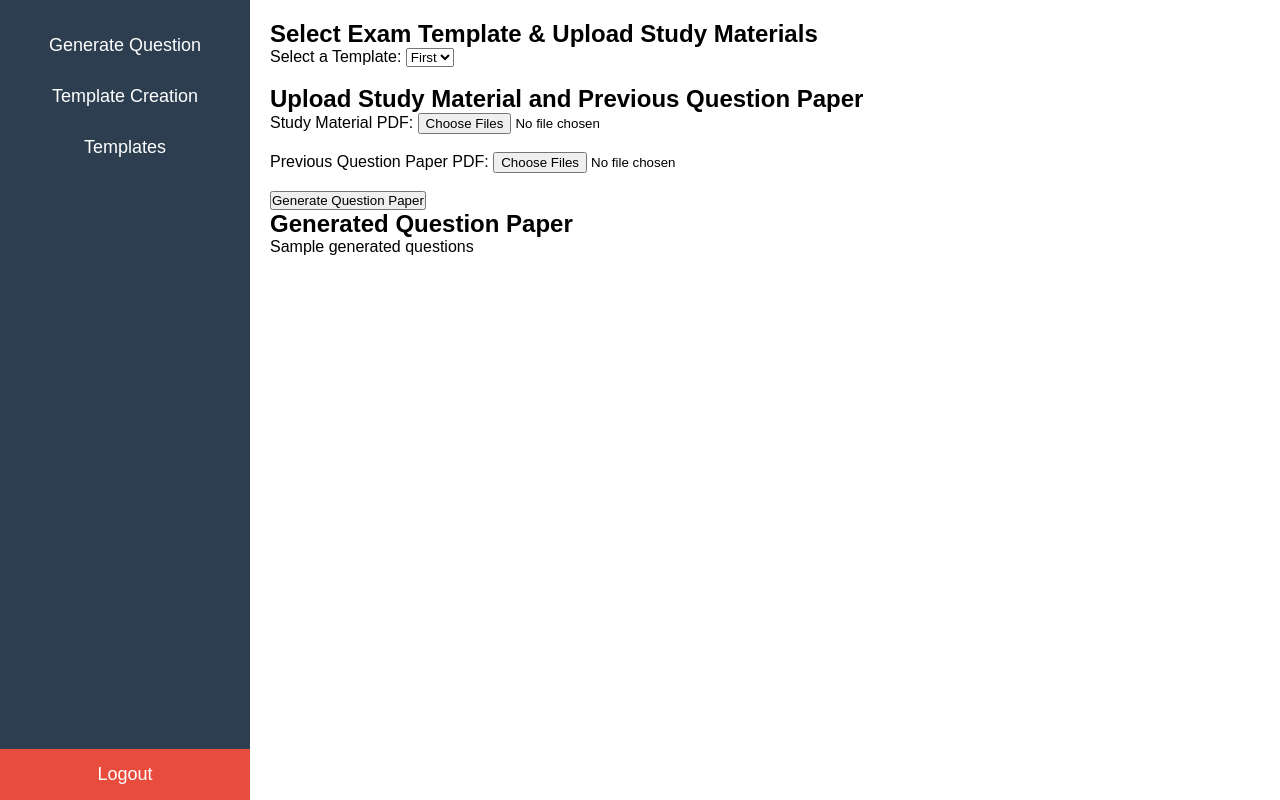
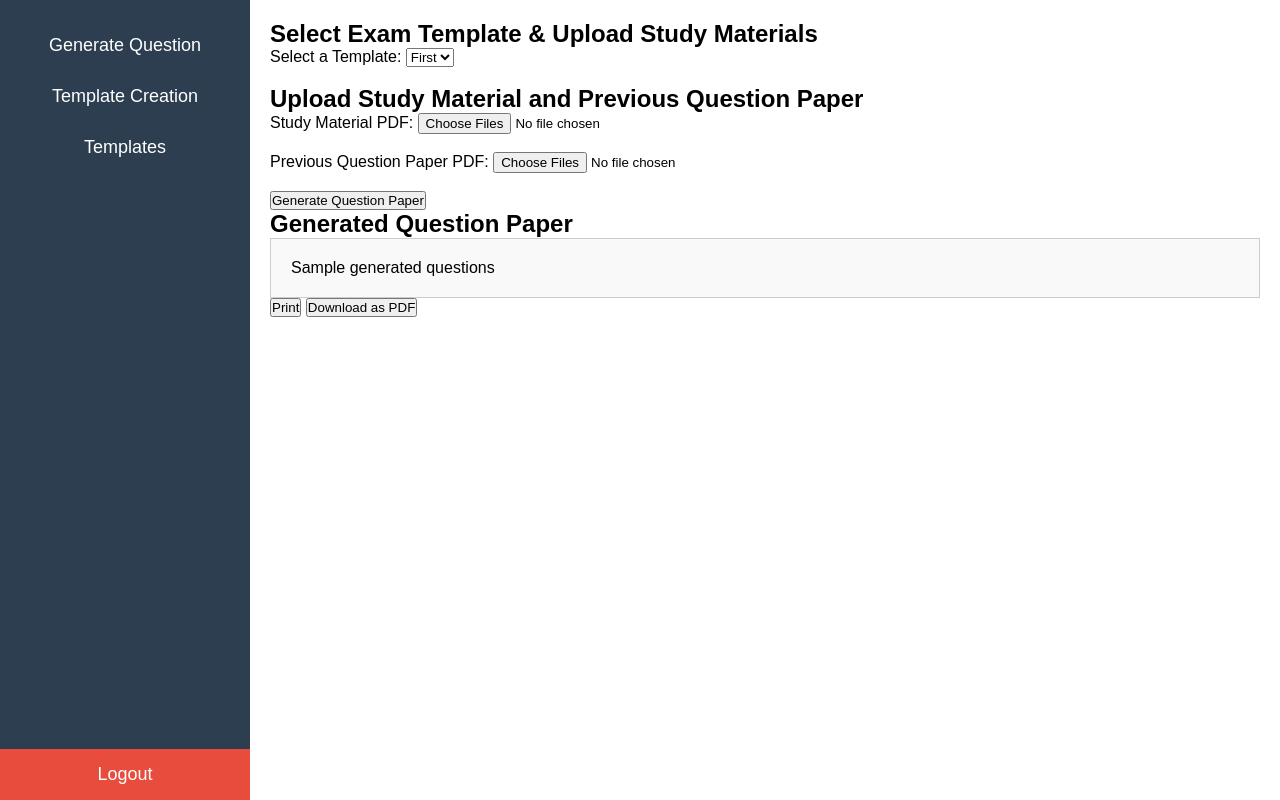
Before and after one commit to Anjana2002/QNest, a Django app: template QNest/templates/upload.html in a window 1280 px wide. Run offline with Django 5.2, Linux system fonts and the light colour scheme; data comes from the database, SQL or seed files in the repository; tables that the repository leaves empty hold one stand-in row (values such as "Sample post"); the template is opened without the code that fills it: values that come from a table or form of the project are taken from there, most other values are stand-ins (such as "Sample title", 1, 10 or a date in 2020); some libraries are stand-ins or nearby versions.

Commit message:
add button

```diff
--- a/QNest/templates/upload.html
+++ b/QNest/templates/upload.html
@@ -6,10 +6,8 @@
 
 <h2>Select Exam Template & Upload Study Materials</h2>
 
-
 <form id="upload-form" method="POST" enctype="multipart/form-data">
     {% csrf_token %}
-
 
     <label>Select a Template:</label>
     <select name="template_id" required>
@@ -29,20 +27,56 @@
     <input type="file" id="study_material" name="study_material" accept="application/pdf" required multiple><br><br>
 
     <label for="previous_question">Previous Question Paper PDF:</label>
-        <input type="file" id="previous_question" name="previous_question" accept="application/pdf" required multiple><br><br>
+    <input type="file" id="previous_question" name="previous_question" accept="application/pdf" multiple><br><br>
 
     <button type="submit" name="generate_question_paper">Generate Question Paper</button>
+</form>
 
-
-    </form>
 {% if messages %}
     {% for message in messages %}
         <p style="color: red;">{{ message }}</p>
     {% endfor %}
 {% endif %}
 
+<!-- Display Generated Questions -->
 {% if generated_questions %}
     <h2>Generated Question Paper</h2>
+
+    <div id="question-paper" style="padding: 20px; border: 1px solid #ccc; background-color: #f9f9f9;">
         <pre>{{ generated_questions }}</pre>
+    </div>
+
+    <!-- Print and Download Options -->
+    <button type="button" onclick="printQuestionPaper()">Print</button>
+    <button type="button" onclick="downloadAsPDF()">Download as PDF</button>
+
+    <script src="https://cdnjs.cloudflare.com/ajax/libs/jspdf/2.5.1/jspdf.umd.min.js"></script>
+    <script>
+        // Print Only the Question Paper
+        function printQuestionPaper() {
+            const questionContent = document.getElementById("question-paper").innerHTML;
+            const printWindow = window.open('', '', 'height=600,width=800');
+            printWindow.document.write('<html><head><title>Print Question Paper</title></head><body>');
+            printWindow.document.write('<h2>Generated Question Paper</h2>');
+            printWindow.document.write('<pre>' + questionContent + '</pre>');
+            printWindow.document.write('</body></html>');
+            printWindow.document.close();
+            printWindow.print();
+        }
+
+        // Download the Question Paper as PDF using jsPDF
+        async function downloadAsPDF() {
+            const { jsPDF } = window.jspdf;
+            const doc = new jsPDF();
+            const questionText = document.getElementById("question-paper").innerText;
+
+            const lines = doc.splitTextToSize(questionText, 180);
+            doc.setFontSize(12);
+            doc.text(lines, 10, 10);
+
+            doc.save("Generated_Question_Paper.pdf");
+        }
+    </script>
 {% endif %}
+
 {% endblock %}
```
Lines whose indentation alone changed are shown as unchanged.
